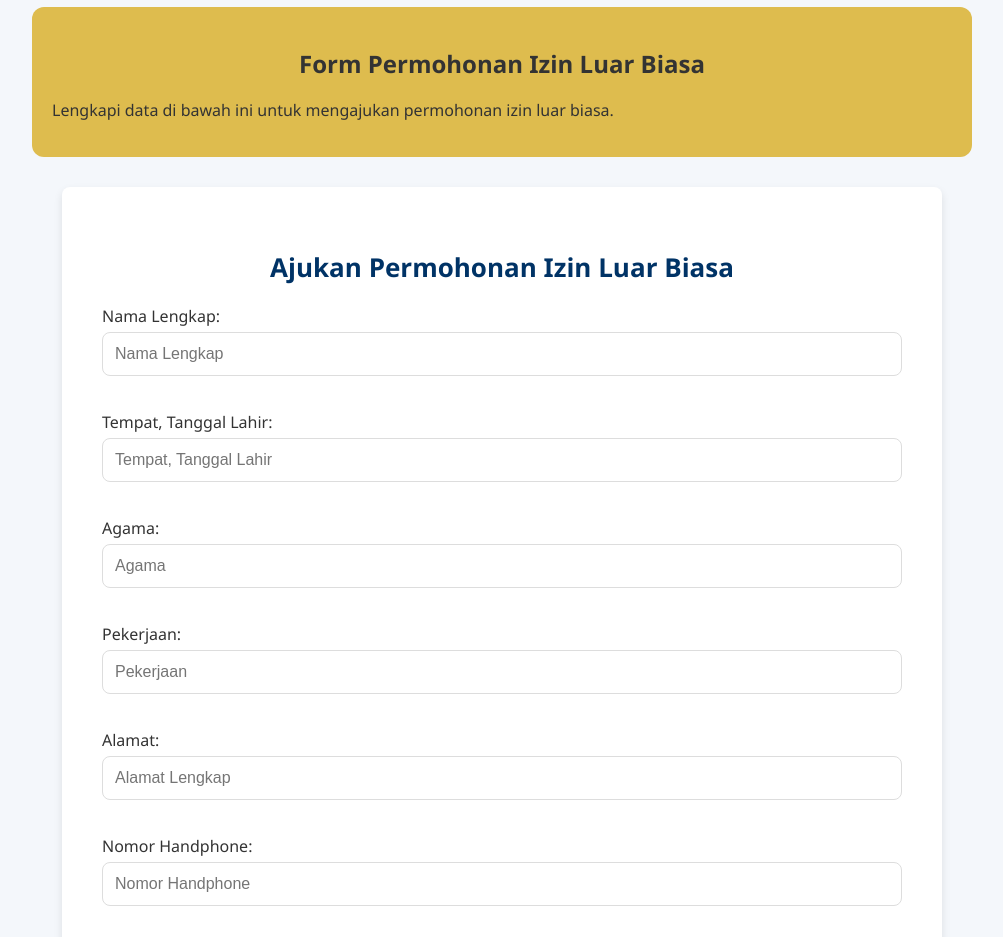
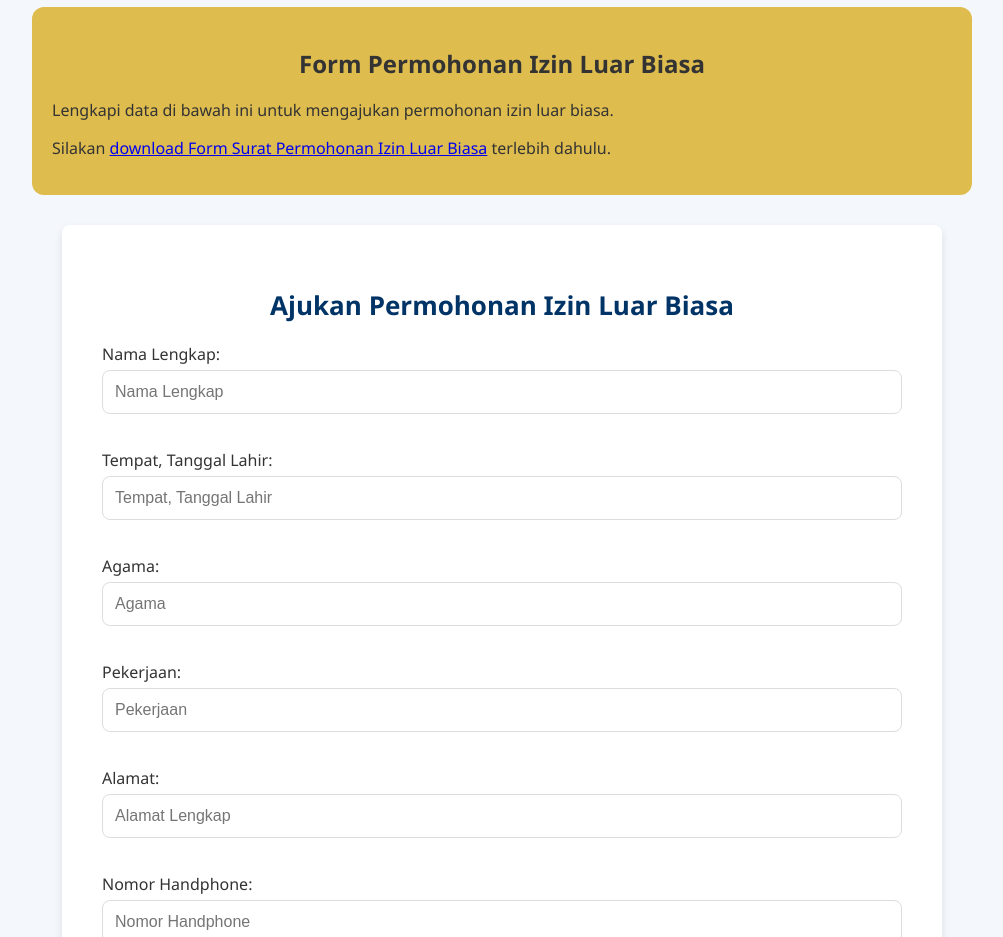
Before and after one commit to Lapaskotabaru/layanan-izin-luar-biasa, a plain HTML site: page index.html in a window 1280 px wide. Shown: the part 1500-2437 px from the top of the page, without its empty margins (138-1141 px from the left). Drawn offline with nearby package versions, Linux system fonts and the light colour scheme.

Commit message:
Update index.html

```diff
--- a/index.html
+++ b/index.html
@@ -229,6 +229,7 @@
   <div class="section" id="formulir">
     <h2>Form Permohonan Izin Luar Biasa</h2>
     <p>Lengkapi data di bawah ini untuk mengajukan permohonan izin luar biasa.</p>
+    <p>Silakan <a href="https://docs.google.com/document/d/12_g5NogR6iaGCZp4BkZhhkQ6X1bdiU9u/edit?usp=sharing&ouid=102947282842068055413&rtpof=true&sd=true" target="_blank">download Form Surat Permohonan Izin Luar Biasa</a> terlebih dahulu.</p>
   </div>
 
   <!-- Formulir Permohonan -->
```
